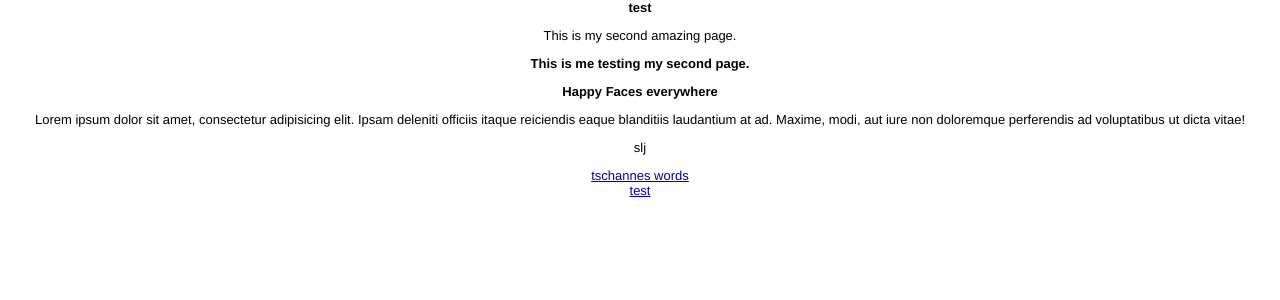
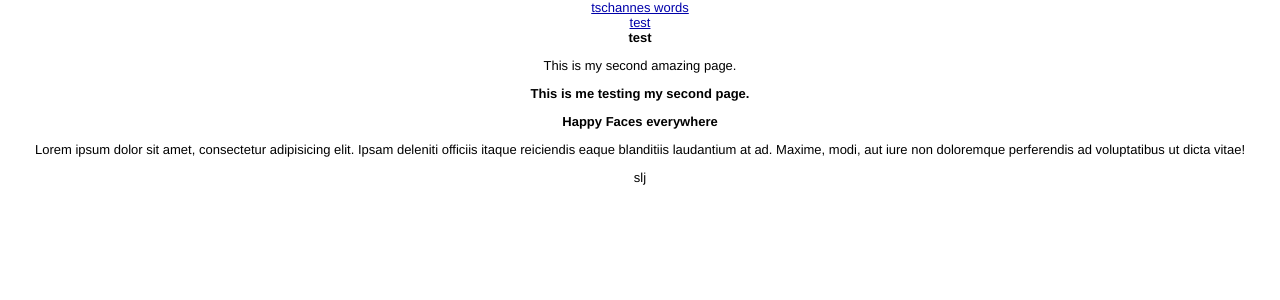
Before and after one commit to tschannes/words, a Jekyll site: the page built from test.md, in a window 1280 px wide. Shown: the top 300 px of the page. Built offline with Jekyll 4.4.1, drawn with Linux system fonts in a browser that asks for light colours; Markdown is read by kramdown in place of the engine named in the settings.

Commit message:
nav changed

```diff
--- a/_layouts/words.html
+++ b/_layouts/words.html
@@ -1,11 +1,12 @@
 {% include head.html %}
 	<main>
+		{% include nav.html %}
 	    <h1>{{ page.title }}</h1>
 	    <p>{{ page.description }}</p>
 
 	    {{ content }}
 	</main>
 
-	{% include nav.html %}
+
 
 {% include foot.html %}
```
